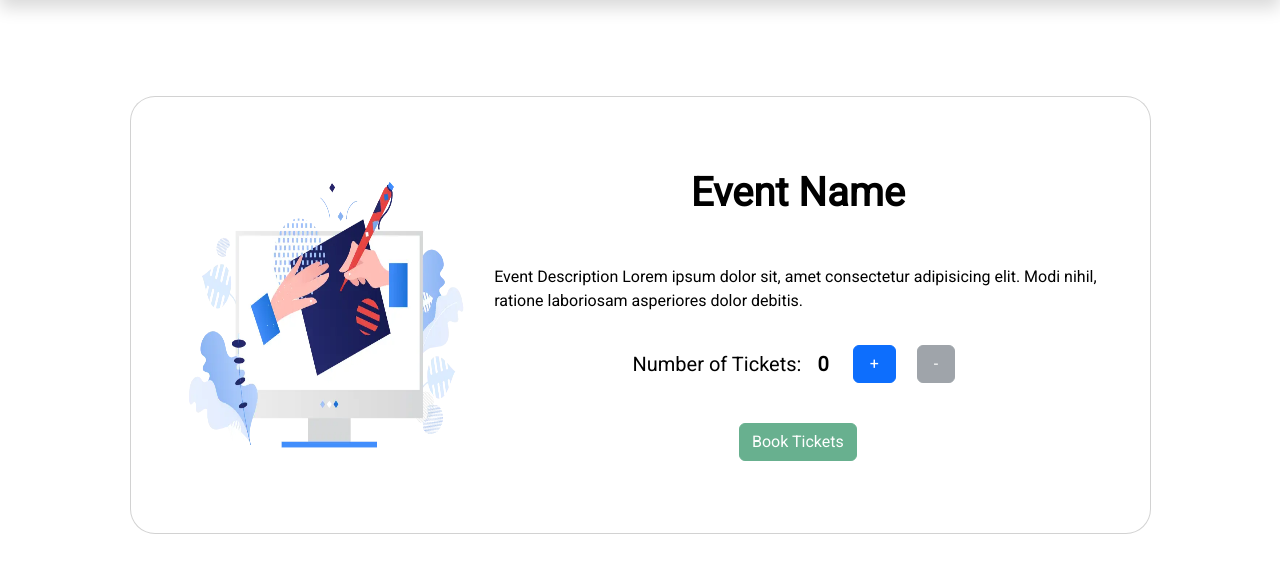
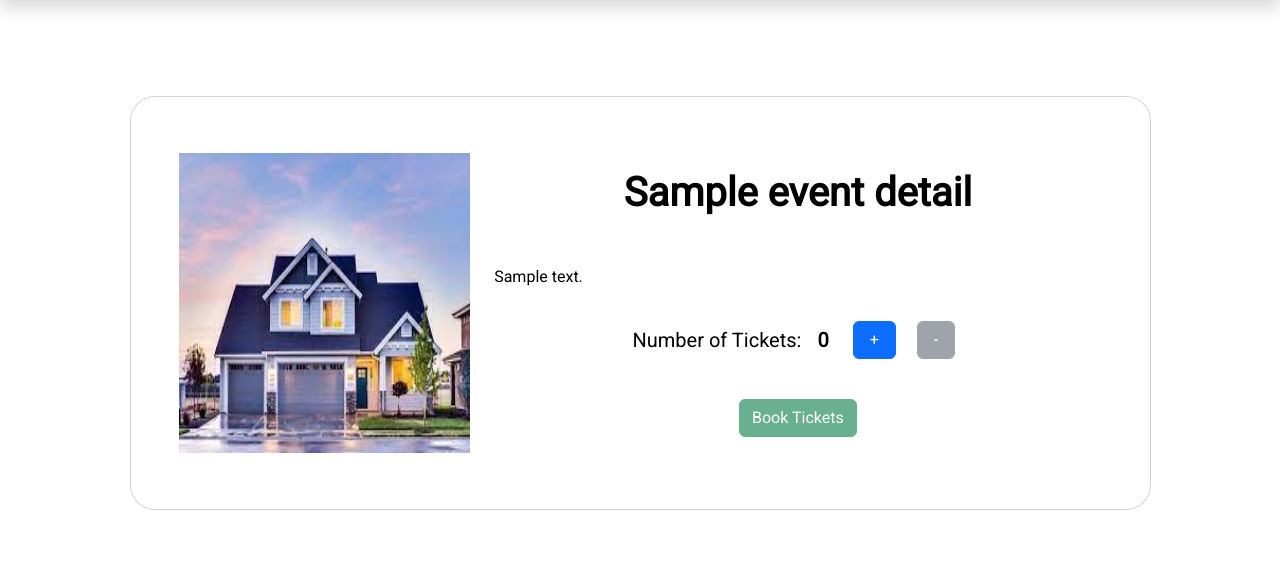
Before and after one commit to vishwanath-29/TicketEaze, a Python web app: template templates/Events/EventPage.html in a window 1280 px wide. Shown: the part 88-661 px from the top of the page. Run offline with Jinja, Linux system fonts and the light colour scheme; the template is opened without the code that fills it: most values are stand-ins (such as "Sample title", 1, 10 or a date in 2020).

Commit message:
Event Page renders based on clicked event

```diff
--- a/templates/Events/EventPage.html
+++ b/templates/Events/EventPage.html
@@ -15,16 +15,16 @@
                 <div class="card-body p-md-5">
                   <div class="row justify-content-center">
                     <div class="col-md-10 col-lg-6 col-xl-4 d-flex align-items-center order-1 order-lg-1 justify-content-center justify-content-lg-start">
-                        <img src="/static/Images/login-img.webp" style="height:300px; width:300px;" class="img-fluid" alt="Sample image">
+                        <img src="/static/file_uploads/event/{{event_details.id}}.jpeg" style="height:300px; width:300px;" class="img-fluid" alt="Sample image">
                     </div>
 
                     <div class="col-md-10 col-lg-6 col-xl-8 order-2 order-lg-2 ">
 
-                      <p class="text-center h1 fw-bold mb-5 mx-1 mx-md-4 mt-4">Event Name</p>
+                      <p class="text-center h1 fw-bold mb-5 mx-1 mx-md-4 mt-4">{{event_details.name}}</p>
 
                       <!-- <form class="mx-1 mx-md-4" action="#" method="post"  > -->
                         <div class="d-flex flex-row align-items-center mb-4">
-                          <div class="desc">Event Description Lorem ipsum dolor sit, amet consectetur adipisicing elit. Modi nihil, ratione laboriosam asperiores dolor debitis.</div>
+                          <div class="desc">{{event_details.description}}</div>
                         </div>
 
                         <div class="d-flex flex-row align-items-center justify-content-center mb-4">
@@ -57,8 +57,6 @@
           </div>
         </div>
       </section>
-
-
 <script src="{{ url_for('static', filename='scripts/EventPage.js') }}"></script>
 
 {% endblock ticketBooking %}
```
